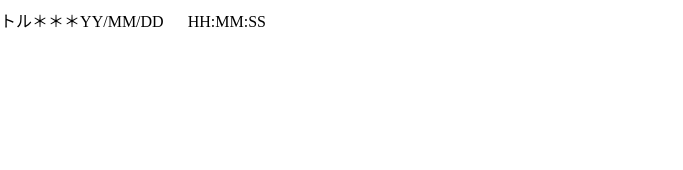
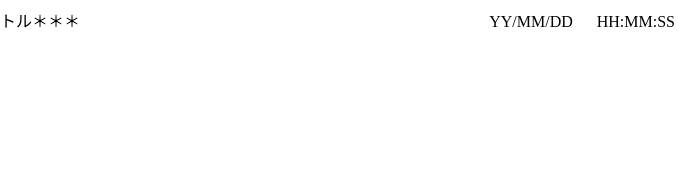
Before and after one commit to jac-tk/ByCodespace, a plain HTML site: page conf.html in a window 1280 px wide. Shown: the full height of the page, 597-1280 px from the left. Drawn offline with Linux system fonts and the light colour scheme.

Commit message:
update conf

```diff
--- a/conf.html
+++ b/conf.html
@@ -51,10 +51,10 @@
 </body>
 <style>
 /* 1ann */
-    .header{
+    /* .header{
         display: flex;
         justify-content: space-between;
-    }
+    } */
 /* 2ann */
     /* .header{
         img{
@@ -96,6 +96,9 @@
         :first-child,:last-child{
             flex-grow: 1;
         }
+        :last-child{
+            text-align: right;
+        }
     }
 
     table{
```
